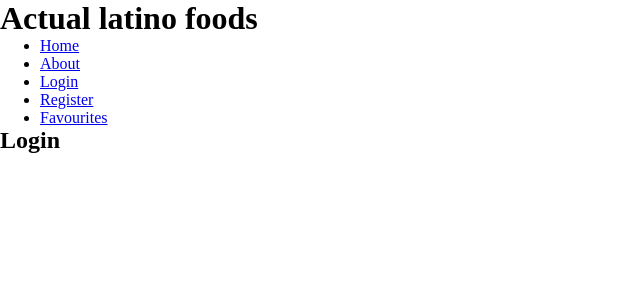
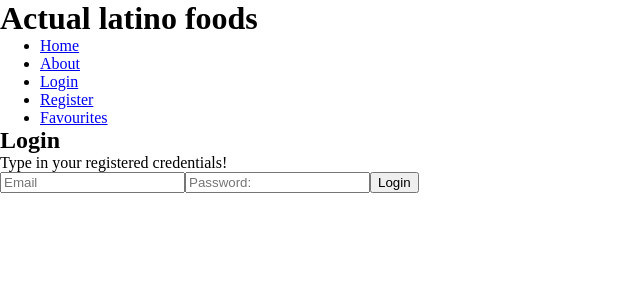
Before and after one commit to jbokyes/Joaquin-Bezanilla-Final-Project-front-202301-mad, a React (Create React App) app: page /login in a window 1280 px wide. Shown: the top 300 px of the page, without its empty margins (0-640 px from the left). Built offline with nearby package versions, Linux system fonts and the light colour scheme.

Commit message:
Add login component test

```diff
--- a/src/components/login/login.tsx
+++ b/src/components/login/login.tsx
@@ -1,7 +1,46 @@
-import React from "react";
+/* eslint-disable jsx-a11y/no-redundant-roles */
+import { SyntheticEvent, useMemo } from "react";
+import { useUsers } from "../../hooks/use.users";
+import { UserStructure } from "../../models/user";
+import { UsersApiRepo } from "../../services/repositories/users.api.repo";
 
 export function Login() {
-  return <h2>Login</h2>;
+  const userRepo = useMemo(() => new UsersApiRepo(), []);
+
+  const { loginUser } = useUsers(userRepo);
+
+  const handleSubmit = (ev: SyntheticEvent<HTMLFormElement>) => {
+    ev.preventDefault();
+
+    const formLoginUser = ev.currentTarget;
+
+    const logUser: Partial<UserStructure> = {
+      email: (formLoginUser.elements[0] as HTMLFormElement).value,
+      passwd: (formLoginUser.elements[1] as HTMLFormElement).value,
+    };
+
+    loginUser(logUser);
+
+    formLoginUser.reset();
+  };
+  return (
+    <div className="login">
+      <h2>Login</h2>
+      <p>Type in your registered credentials!</p>
+
+      <form onSubmit={handleSubmit}>
+        <input type="text" name="email" placeholder="Email" required />
+        <input
+          type="password"
+          name="password"
+          role="textbox"
+          placeholder="Password:"
+          required
+        />
+        <button type="submit">Login</button>
+      </form>
+    </div>
+  );
 }
 
 export default Login;
```
Also changed, not shown: 1 other file (tests, documents, lock files or other folders).
